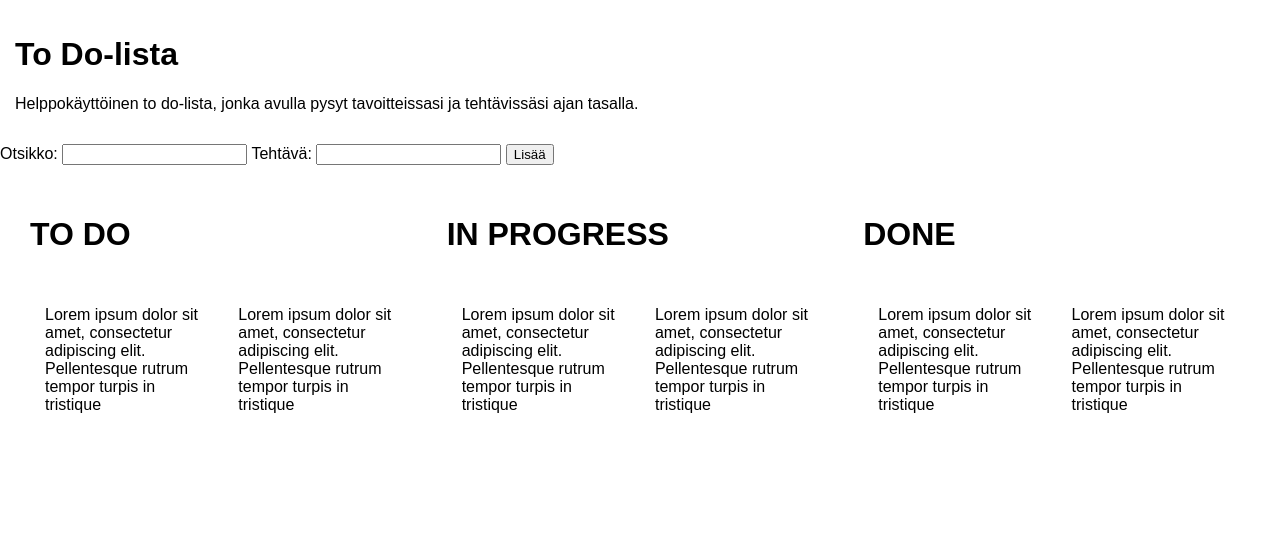
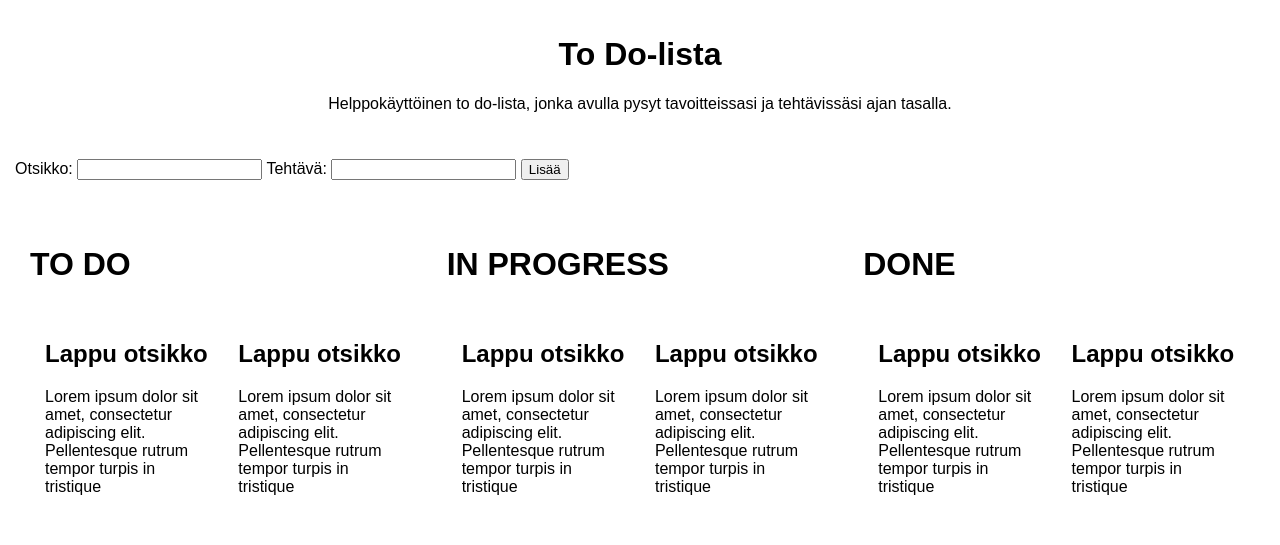
Before and after one commit to makijulius/TODO, a plain HTML site: page index.html in a window 1280 px wide. Drawn offline with Linux system fonts and the light colour scheme.

Commit message:
päivä 1 finish

```diff
--- a/index.html
+++ b/index.html
@@ -13,7 +13,8 @@
     <p>Helppokäyttöinen to do-lista, jonka avulla pysyt tavoitteissasi ja tehtävissäsi ajan tasalla.</p>
 </div>
 
-<form>
+
+<form class="col-12" id="lomake">
     <label for="otsikko">Otsikko:</label>
     <input type="text" id="otsikko" name="otsikko">
 
@@ -28,9 +29,11 @@
     <div class="col-4"><!-- TO DO -->
         <h1>TO DO</h1>
         <div class="col-6"><!-- todo listan lappu esimerkki -->
+            <h2>Lappu otsikko</h2>
             <p>Lorem ipsum dolor sit amet, consectetur adipiscing elit. Pellentesque rutrum tempor turpis in tristique</p>
         </div>
         <div class="col-6"><!-- todo listan lappu esimerkki -->
+            <h2>Lappu otsikko</h2>
             <p>Lorem ipsum dolor sit amet, consectetur adipiscing elit. Pellentesque rutrum tempor turpis in tristique</p>
         </div>
     </div>
@@ -38,9 +41,11 @@
     <div class="col-4"><!-- IN PROGRESS -->
         <h1>IN PROGRESS</h1>
         <div class="col-6"><!-- todo listan lappu esimerkki -->
+            <h2>Lappu otsikko</h2>
             <p>Lorem ipsum dolor sit amet, consectetur adipiscing elit. Pellentesque rutrum tempor turpis in tristique</p>
         </div>
         <div class="col-6"><!-- todo listan lappu esimerkki -->
+            <h2>Lappu otsikko</h2>
             <p>Lorem ipsum dolor sit amet, consectetur adipiscing elit. Pellentesque rutrum tempor turpis in tristique</p>
         </div>
     </div>
@@ -48,9 +53,11 @@
     <div class="col-4"><!-- DONE -->
         <h1>DONE</h1>
         <div class="col-6"><!-- todo listan lappu esimerkki -->
+            <h2>Lappu otsikko</h2>
             <p>Lorem ipsum dolor sit amet, consectetur adipiscing elit. Pellentesque rutrum tempor turpis in tristique</p>
         </div>
         <div class="col-6"><!-- todo listan lappu esimerkki -->
+            <h2>Lappu otsikko</h2>
             <p>Lorem ipsum dolor sit amet, consectetur adipiscing elit. Pellentesque rutrum tempor turpis in tristique</p>
         </div>
     </div>
--- a/styles.css
+++ b/styles.css
@@ -2,8 +2,8 @@
     box-sizing: border-box;
   }
 
-header {
-
+.header {
+  text-align: center;
 }
 
 body {
```
